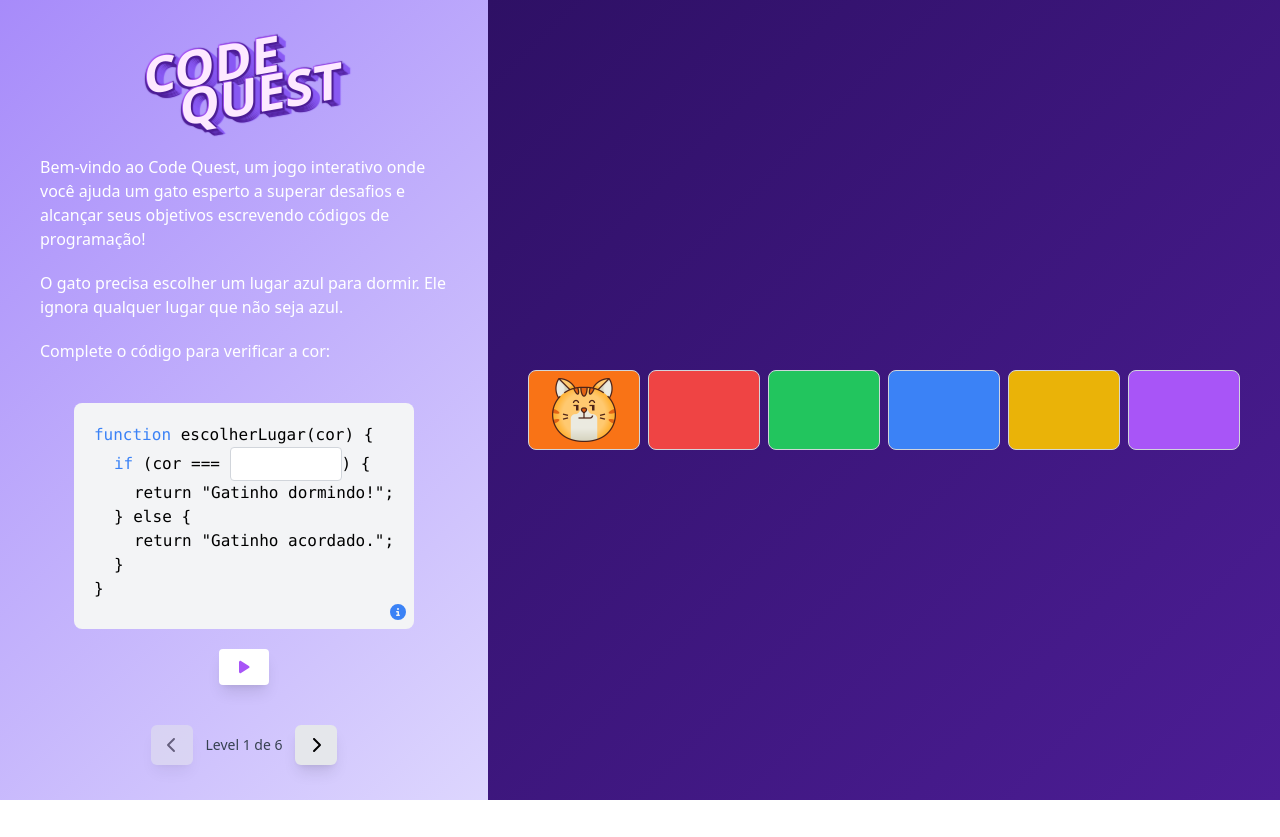
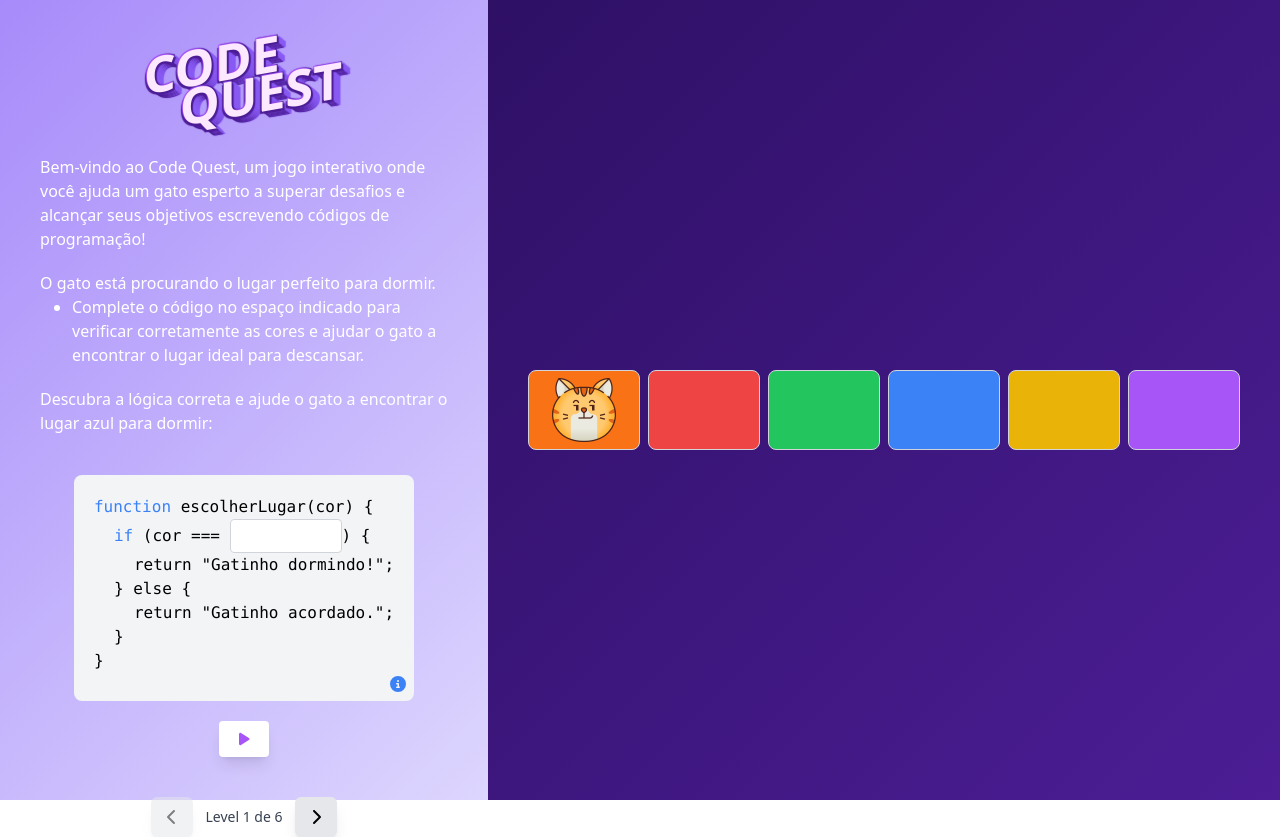
Before and after one commit to BeatrizBanaki/CodeQuest, a React (Vite) app in the folder front-end/: page /CodeQuest/ in a window 1280 px wide. Before the commit the page ends 800 px from the top, so only its background shows below. Built offline with nearby package versions, Linux system fonts and the light colour scheme.

Commit message:
updated challenge descriptions to match the standard format for consistency and clarity

```diff
--- a/front-end/src/components/challengs/Challenge1.jsx
+++ b/front-end/src/components/challengs/Challenge1.jsx
@@ -46,9 +46,14 @@ export default function Challenge1() {
 
   return (
     <div className="pt-10">
-      <p className="text-white mt-5">O gato precisa alcançar a latinha de comida, localizada à direita. </p>
-      <p className="text-white mt-5">Preencha a lacuna com o número correto de passos para que o gato chegue até a latinha.</p>
-      <div className="text-center mt-24 w-full" >
+      <p className="text-white mt-5">O gato está tentando alcançar sua latinha de comida, que está localizada à direita. Para que o gato chegue até a latinha, você precisa preencher o código com o número correto de passos.</p>
+      <ul className="list-disc ml-8 text-white">
+        <li>
+          Complete o código no espaço indicado e ajude o gato a chegar até sua refeição.
+        </li>
+      </ul>
+      <p className="text-white mt-5">Descubra a lógica correta e ajude o gato a alcançar a latinha de comida à direita:</p>
+      <div className="text-center mt-10 w-full" >
         <div className="font-mono text-left inline-block bg-gray-100 rounded-lg">
           <div className="pt-5 px-5">
             <p>
--- a/front-end/src/components/challengs/Challenge2.jsx
+++ b/front-end/src/components/challengs/Challenge2.jsx
@@ -32,10 +32,14 @@ export default function Challenge2() {
     <div className="pt-10">
       <p className="text-white">Bem-vindo ao Code Quest, um jogo interativo onde você ajuda um gato esperto a superar desafios e alcançar seus objetivos escrevendo códigos de programação!</p>
       <p className="text-white mt-5">
-        O gato precisa escolher um lugar azul para dormir. Ele ignora qualquer
-        lugar que não seja azul.
+        O gato está procurando o lugar perfeito para dormir.
       </p>
-      <p className="text-white mt-5">Complete o código para verificar a cor:</p>
+      <ul className="list-disc ml-8 text-white">
+        <li>
+          Complete o código no espaço indicado para verificar corretamente as cores e ajudar o gato a encontrar o lugar ideal para descansar.
+        </li>
+      </ul>
+      <p className="text-white mt-5">Descubra a lógica correta e ajude o gato a encontrar o lugar azul para dormir:</p>
 
       <div className="text-center mt-10 w-full">
         <div className="font-mono text-left inline-block bg-gray-100 rounded-lg">
```
